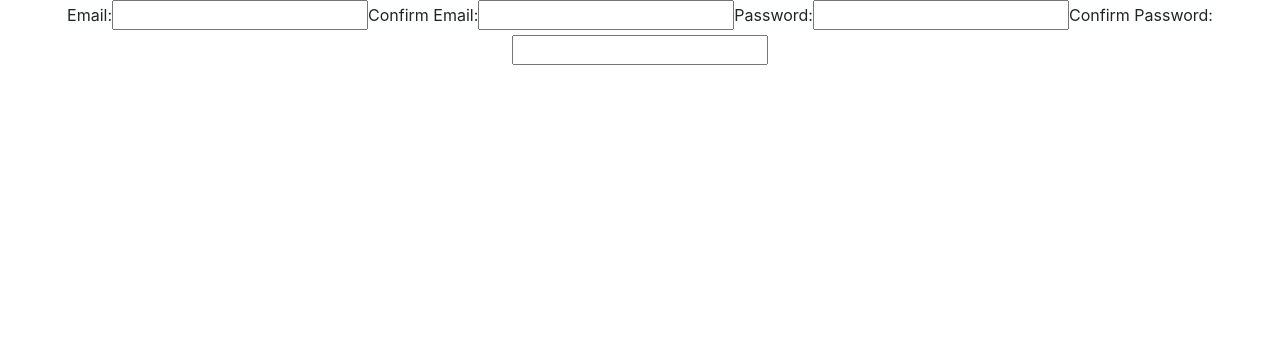
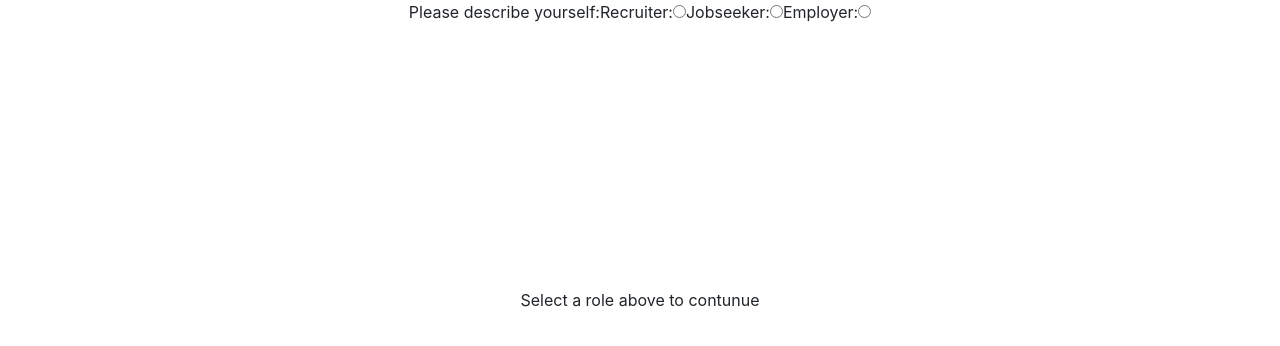
Before and after one commit to Reikon95/RecruiterRate, a React (Create React App) app: page /signup in a window 1280 px wide. Shown: the top 346 px of the page. Built offline with nearby package versions, Linux system fonts and the light colour scheme.

Commit message:
conditional rendering for signup

```diff
--- /dev/null
+++ b/src/signup/Signup.css
@@ -0,0 +1,3 @@
+.signupGap {
+    margin-top: 20%;
+}
--- a/src/signup/Signup.js
+++ b/src/signup/Signup.js
@@ -1,17 +1,35 @@
-import React from 'react';
+import React, { useState } from 'react';
+import './Signup.css';
 export default function SignUp() {
+    let [userType, setUserType] = useState(false);
     return (
         <>
-            <form>
-                <label>Email:</label>
-                <input type="email" />
-                <label>Confirm Email:</label>
-                <input type="email" />
-                <label>Password:</label>
-                <input type="password" />
-                <label>Confirm Password:</label>
-                <input type="password" />
-            </form>
+            Please describe yourself:
+            <label>Recruiter:</label>
+            <input type="radio" name="userType" onChange={() => setUserType("Recruiter")} />
+            <label>Jobseeker:</label>
+            <input type="radio" name="userType" onChange={() => setUserType("Jobseeker")} />
+            <label>Employer:</label>
+            <input type="radio" name="userType" onChange={() => setUserType("Employer")} />
+            <div className="signupGap">
+            {userType === "Recruiter" ?
+                <>
+                    Recruiter
+                </>
+                : userType === "Jobseeker" ?
+                    <>
+                        Jobseeker
+                    </>
+                    : userType === "Employer" ?
+                        <>
+                            Employer
+                        </>
+                        :
+                        <>
+                            Select a role above to contunue
+                        </>
+            }
+            </div>
         </>
     )
 }
```
